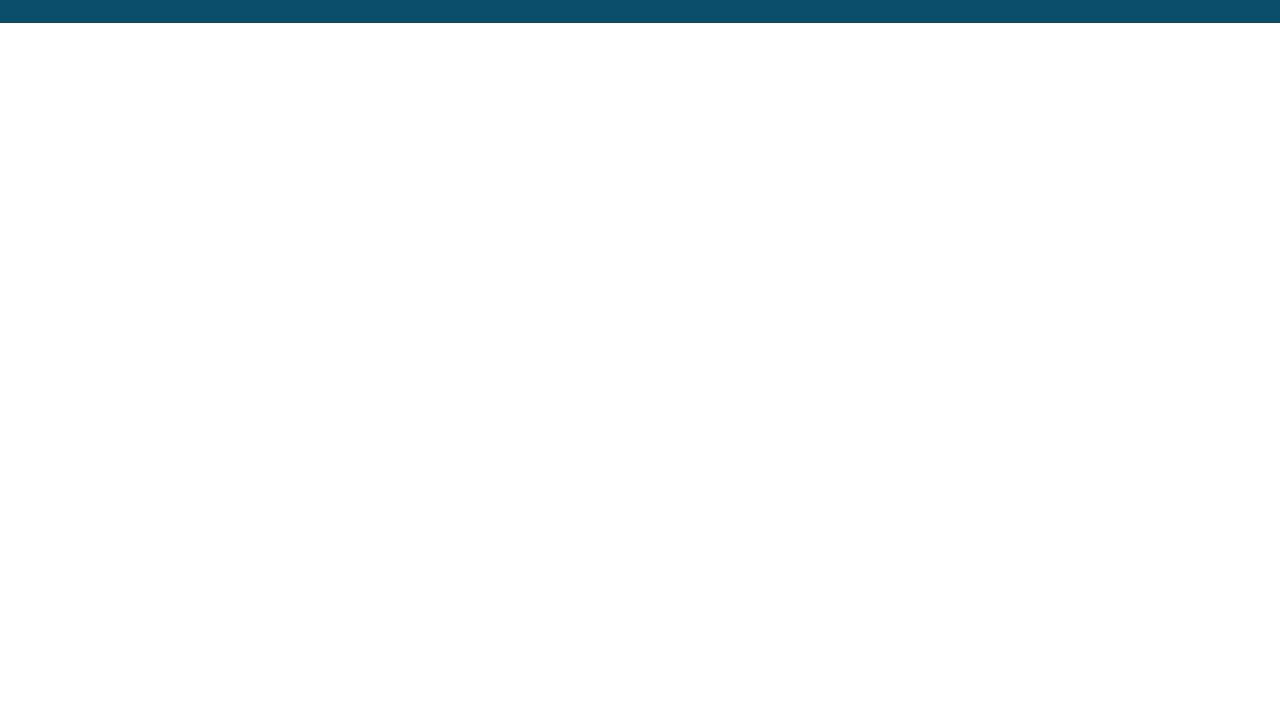
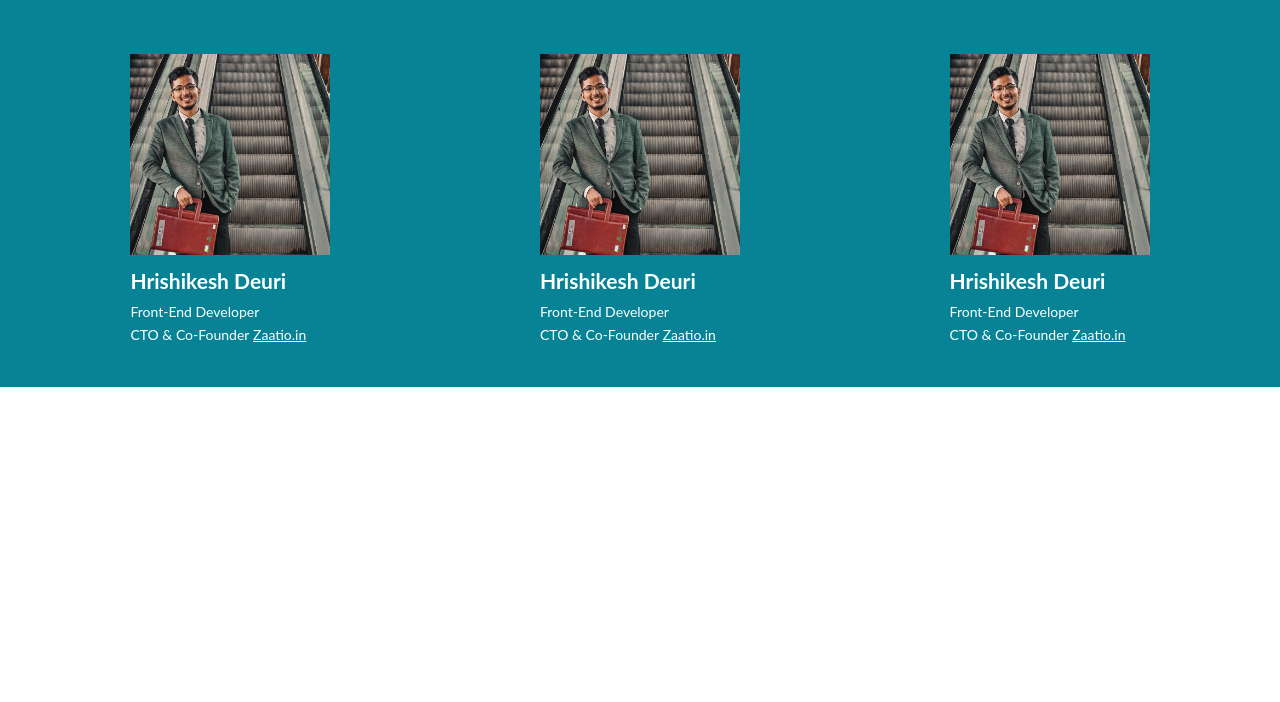
Before and after one commit to hrishikeshd36/AEC_studentNotes, a plain HTML site: page aboutUs/index.html in a window 1280 px wide. Shown: the part 98-800 px from the top of the page. Drawn offline with Linux system fonts and the light colour scheme.

Commit message:
code update

```diff
--- a/aboutUs/index.html
+++ b/aboutUs/index.html
@@ -12,7 +12,25 @@
       <h1>Meet the Team</h1>
       <div class="members">
         <div class="mem-card">
-
+          <img src="../resources/dp1.jpg" alt="" />
+          <h2 class="mem-name">Hrishikesh Deuri</h2>
+          <p class="role">Front-End Developer</p>
+          <p class="other">CTO & Co-Founder</p>
+          <a href="http://zaatio.in/" target="blank">Zaatio.in</a>
+        </div>
+        <div class="mem-card">
+          <img src="../resources/dp1.jpg" alt="" />
+          <h2 class="mem-name">Hrishikesh Deuri</h2>
+          <p class="role">Front-End Developer</p>
+          <p class="other">CTO & Co-Founder</p>
+          <a href="http://zaatio.in/" target="blank">Zaatio.in</a>
+        </div>
+        <div class="mem-card">
+          <img src="../resources/dp1.jpg" alt="" />
+          <h2 class="mem-name">Hrishikesh Deuri</h2>
+          <p class="role">Front-End Developer</p>
+          <p class="other">CTO & Co-Founder</p>
+          <a href="http://zaatio.in/" target="blank">Zaatio.in</a>
         </div>
       </div>
     </section>
--- a/aboutUs/styles.css
+++ b/aboutUs/styles.css
@@ -26,13 +26,38 @@ body {
 }
 
 /* Team Section */
-.team{
-    color: #fff;
-    background-color: #0A4D68;
-    padding: 3% 2%;
+.team {
+  color: #fff;
+  background-color: #088395;
+  padding: 3% 2%;
 }
-.team h1{
-    text-align: center;
-    font-size: 36px;
+.team h1 {
+  text-align: center;
+  font-size: 36px;
+}
 
+/* Member-card */
+.members {
+  margin-top: 60px;
+  display: flex;
+  justify-content: space-around;
 }
+.mem-card {
+  background-color: #088395;
+}
+.mem-card img {
+  width: 200px;
+  padding: 10px 0;
+}
+.mem-card p {
+  margin-bottom: 6px;
+}
+.other {
+  display: inline-block;
+}
+.mem-name {
+  margin-bottom: 10px;
+}
+a {
+  color: #fff;
+}
--- a/style.css
+++ b/style.css
@@ -99,6 +99,7 @@ body {
 }
 
 .menu-toggle {
+  margin-left: 10px;
   cursor: pointer;
 }
 
```
Also changed, not shown: index.html (+5 -3 lines), resources/dp1.jpg (added).
